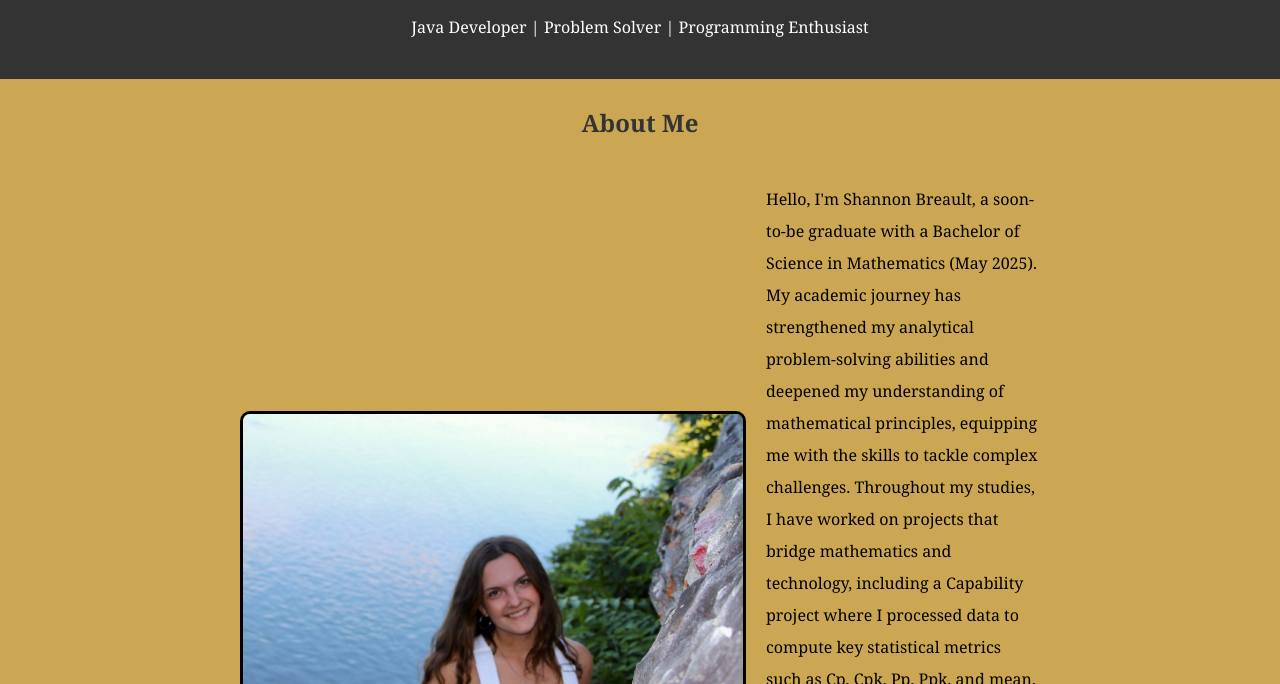
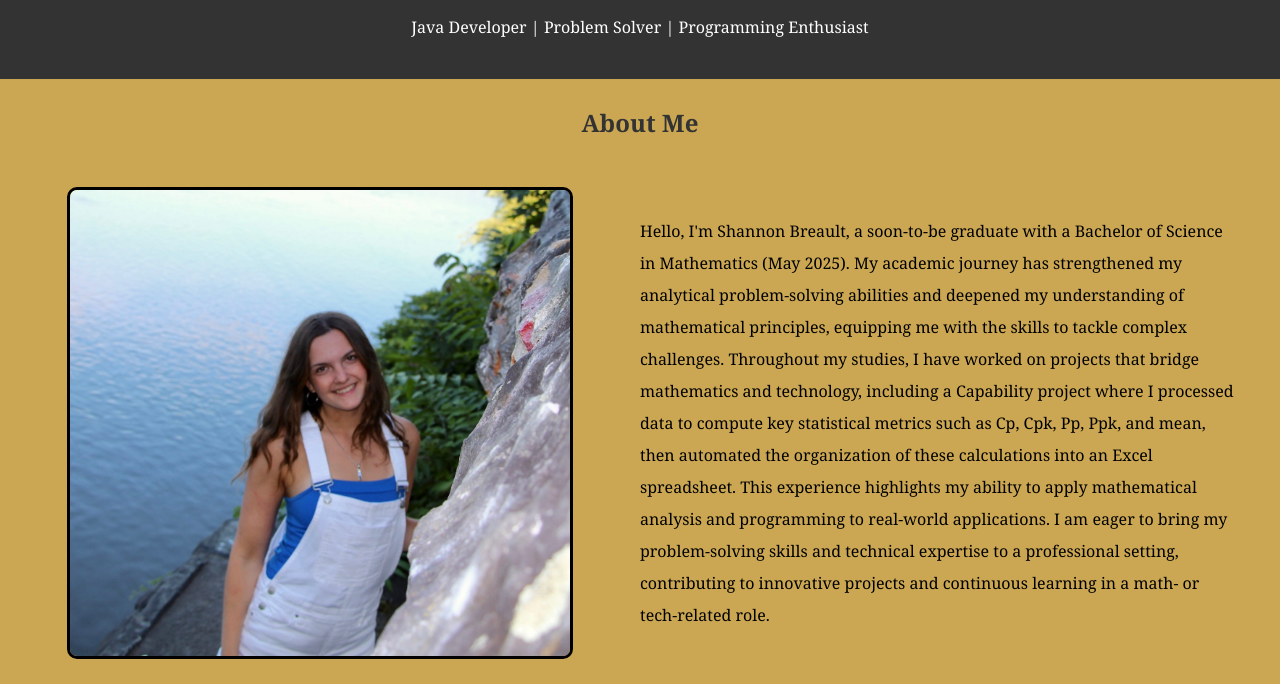
Before and after one commit to shannyb8255/portfolio, a plain HTML site: page index.html in a window 1280 px wide. Shown: the part 116-800 px from the top of the page. Drawn offline with Linux system fonts and the light colour scheme.

Commit message:
Changing bio-text area

```diff
--- a/index.html
+++ b/index.html
@@ -16,7 +16,9 @@
         <h2>About Me</h2>
         <div class="about-container">
             <img src="images/image.JPG" alt="My Profile Picture" class="profile-pic">
+            <div class = "bio-text">
             <p>Hello, I'm Shannon Breault, a soon-to-be graduate with a Bachelor of Science in Mathematics (May 2025). My academic journey has strengthened my analytical problem-solving abilities and deepened my understanding of mathematical principles, equipping me with the skills to tackle complex challenges. Throughout my studies, I have worked on projects that bridge mathematics and technology, including a Capability project where I processed data to compute key statistical metrics such as Cp, Cpk, Pp, Ppk, and mean, then automated the organization of these calculations into an Excel spreadsheet. This experience highlights my ability to apply mathematical analysis and programming to real-world applications. I am eager to bring my problem-solving skills and technical expertise to a professional setting, contributing to innovative projects and continuous learning in a math- or tech-related role.</p>
+            </div>
         </div>
     </section>
 
@@ -24,13 +26,13 @@
         <h2>Projects</h2>
         <div class="project">
             <h3>Project 1</h3>
-            <p>This is a Downloads Organizer. It organizes my downloads of homework and texts to a class folder so I can easily find them later on.</p>
-            <a href="https://github.com/shannyb8255/Download-Organizer" target="_blank">View on GitHub</a>
+            <p>This is a Capability Calculator that calculates Cp, Cpk, Pp, Ppk and other statistics from a database and transfers the information to an excel spreadsheet.</p>
+            <a href="https://github.com/shannyb8255/capability.git" target="_blank">View on GitHub</a>
         </div>
         <div class="project">
             <h3>Project 2</h3>
-            <p>This is a Capability Calculator that calculates Cp, Cpk, Pp, Ppk and other statistics from a database and transfers the information to an excel spreadsheet.</p>
-            <a href="https://github.com/shannyb8255/capability.git" target="_blank">View on GitHub</a>
+            <p>This is a Downloads Organizer. It organizes my downloads of homework and texts to a class folder so I can easily find them later on.</p>
+            <a href="https://github.com/shannyb8255/Download-Organizer" target="_blank">View on GitHub</a>
         </div>
     </section>
 
--- a/styles.css
+++ b/styles.css
@@ -43,15 +43,22 @@ img {
 .about-container {
     display: flex;
     align-items: center;
-    justify-content: center;
-    gap: 20px; /* Space between image and text */
-    max-width: 800px;
-    margin: 0 auto; /* Centers the section */
-    text-align: left; /* Aligns text naturally */
+    justify-content: space-between; /* Pushes items apart */
+    gap: 40px; /* Increased space between image and text */
+    max-width: 1200px; /* Wider section */
+    margin: 0 auto;
+    text-align: left; /* Natural text alignment */
+    padding: 20px; /* Adds some breathing room */
 }
 
 .profile-pic {
     width: 500px;
-    border: 3px solid #000; /* Adds a black border */
-    border-radius: 10px; /* Optional: Rounds the corners */
+    border: 3px solid #000;
+    border-radius: 10px;
+    flex-shrink: 0; /* Prevents the image from shrinking */
 }
+
+.bio-text {
+    flex: 1; /* Allows the text section to take more space */
+    max-width: 600px; /* Prevents text from stretching too far */
+}
```
